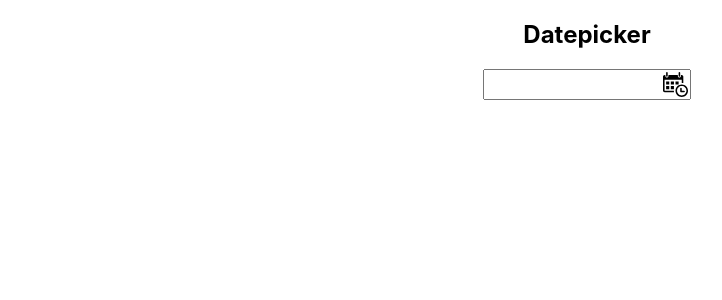
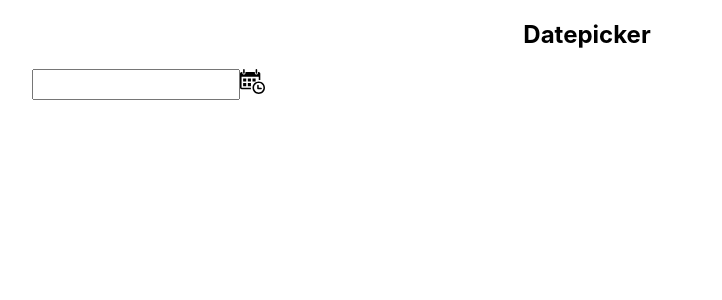
Before and after one commit to AlanaFarkas/date-picker, a React (Create React App) app: page / in a window 1280 px wide. Shown: the top 300 px of the page, without its empty margins (53-775 px from the left). Built offline with nearby package versions, Linux system fonts and the light colour scheme; what react-animations would draw is missing.

Commit message:
better App jsx architecture

```diff
--- a/src/App.js
+++ b/src/App.js
@@ -33,19 +33,21 @@ export default class App extends Component {
   render() {
     return (
       <AppContainer data-test="app-container">
-        <AppHeaderRow justify={"center"} data-test="app-header">
+        <AppHeaderRow data-test="app-header-row">
           <AppHeaderColumn>
             <HeaderText>Datepicker</HeaderText>
-            <InputContainerDiv>
-              <Input />
-              <CalendarImg
-                data-test="calendar-icon"
-                onClick={this.showCalendar}
-                src={calendarIcon}
-              />
-            </InputContainerDiv>
           </AppHeaderColumn>
         </AppHeaderRow>
+        <InputRow data-test="input-row">
+          <InputColumn data-test="input-column-">
+            <Input />
+            <CalendarImg
+              data-test="calendar-icon"
+              onClick={this.showCalendar}
+              src={calendarIcon}
+            />
+          </InputColumn>
+        </InputRow>
         {this.maybeRenderCalendar()}
       </AppContainer>
     );
@@ -53,25 +55,26 @@ export default class App extends Component {
 }
 
 const AppContainer = styled(Container)`
-  text-align: center;
 `;
 
-const AppHeaderRow = styled.div``;
+const AppHeaderRow = styled(Row)``;
 
-const AppHeaderColumn = styled.div``;
+const AppHeaderColumn = styled(Col)``;
 
 const HeaderText = styled.h2`
   text-align: center;
 `;
 
-const InputContainerDiv = styled.div`
-  display: inline-block;
-  position: relative;
+const InputRow = styled(Row)`
+  // display: inline-block;
+  // position: relative;
 `;
+
+const InputColumn = styled(Col)``;
 
 const CalendarImg = styled.img`
   height: 25px;
   position: absolute;
-  right: 3px;
-  top: 3px;
+  // right: 3px;
+  // top: 3px;
 `;
```
